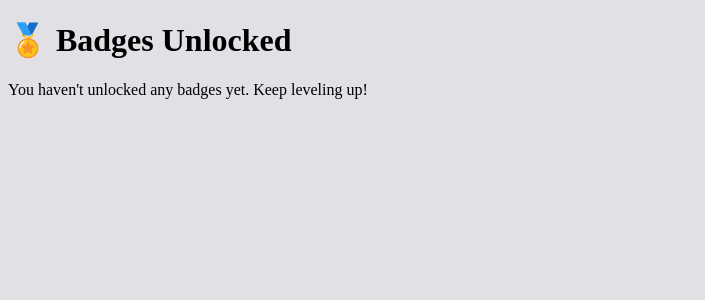
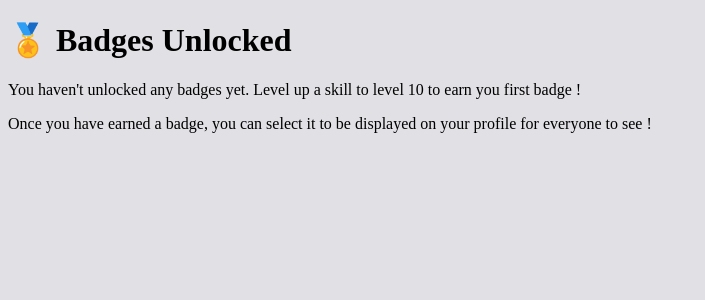
Before and after one commit to PaulFrp/xp-tracker, a Flask app: page /badges in a window 1280 px wide. Shown: the part 59-359 px from the top of the page, without its empty margins (0-705 px from the left). Run offline with Flask 3, Linux system fonts and the light colour scheme; the visitor is signed in with stand-in values (Sample User, id 1); data that the repository does not hold is empty; some libraries are stand-ins or nearby versions.

Commit message:
change leveling up curve

```diff
--- a/app.py
+++ b/app.py
@@ -65,22 +65,22 @@ skill_descriptions = {
 }
 
 skill_guides = {
-    "Strength": "🏋️ Weightlifting, bodyweight strength exercises",
-    "Endurance": "🏃 Running, cycling, long-distance workouts",
-    "Mobility": "🧘 Yoga, stretching routines, mobility drills",
-    "Speed": "⏱ Sprinting drills, agility training",
-    "Intelligence": "📚 Read books, take courses, learn new skills (languages, science, etc.)",
-    "Concentration": "🧠 Practice deep work (30+ min), mindfulness, no-phone blocks",
-    "Logic": "♟ Solve puzzles, do math problems, write code, play strategy games",
-    "Creativity": "🎨 Draw, write, compose music, brainstorm, design projects",
-    "Dexterity": "🎯 Play an instrument, juggle, craft, do precise movements or sports like tennis",
-    "Vitality": "💧 Track hydration, sleep 7–8h, eat balanced meals, avoid junk food",
-    "Recovery": "🛀 Do deep stretching, foam rolling, breathing exercises, quality sleep",
-    "Affection": "💞 Send kind messages, call loved ones, spend quality time with someone",
-    "Discipline": "📅 Complete daily routines, habit streaks, wake-up on time",
-    "Planning": "📝 Write to-do lists, plan your week, track long-term goals",
-    "Reflection": "🪞Journal your thoughts, write lessons from the day, meditate on choices",
-    "Good deeds": "🤝 Help someone, donate, volunteer, pick up trash, small acts of kindness"
+    "Strength": "🏋️ Weightlifting, bodyweight strength exercises (i.e. 1 push up = 1 XP)",
+    "Endurance": "🏃 Running, cycling, long-distance workouts (i.e. 100m running = 1 XP)" ,
+    "Mobility": "🧘 Yoga, mobility drills (i.e. 1min of mobility training= 1 XP)",
+    "Speed": "⏱ Sprinting drills, agility training (i.e. 100m sprint = 10 XP)",
+    "Intelligence": "📚 Read books, take courses, learn new skills (i.e. 1 page read = 1 XP)",
+    "Concentration": "🧠 Practice deep work (30+ min), mindfulness, no-phone blocks (i.e. 1 min of deep work = 1 XP)",
+    "Logic": "♟ Solve puzzles, do math problems, write code, play strategy games (i.e. 1 min of coding = 1 XP)",
+    "Creativity": "🎨 Draw, write, compose music, brainstorm, design projects (i.e. 1 min of drawing = 1 XP)",
+    "Dexterity": "🎯 Play an instrument, juggle, craft, do precise movements or sports like tennis (i.e. 1 min of tennis = 1 XP)",
+    "Vitality": "💧 Track hydration, sleep 7–8h, eat balanced meals, avoid junk food (i.e. 1 healthy meal = 10 XP, -10XP if junk food or alcohol)",
+    "Recovery": "🛀 Do deep stretching, foam rolling, breathing exercises, quality sleep (i.e. Stretching session after excercise = 10 XP)",
+    "Affection": "💞 Send kind messages, call loved ones, spend quality time with someone (i.e. 1 call with a loved one = 10 XP or 1 hug = 1XP)",
+    "Discipline": "📅 Complete daily routines, habit streaks, wake-up on time (i.e. Completing daily challenges = 10 XP)",
+    "Planning": "📝 Write to-do lists, plan your week, track long-term goals (i.e. Having a plan for the day = 10 XP)",
+    "Reflection": "🪞Journal your thoughts, write lessons from the day, meditate on choices (i.e. 1min reflecting = 1 XP)",
+    "Good deeds": "🤝 Help someone, donate, volunteer, pick up trash, small acts of kindness (i.e. 1 act of kindness = 10 XP)"
 }
 
 
@@ -190,11 +190,6 @@ def init_db():
     except Exception as e:
         # Handle any exceptions (e.g., DB already initialized or connection issues)
         print(f"Error initializing the database: {e}")
-
-
-if __name__ == '__main__':
-    init_db()  # Initialize the database at application startup
-    app.run(debug=True)
 
 @app.route("/")
 def index():
@@ -493,10 +488,7 @@ def update_selected_titles():
         data = request.get_json()
         user_id = session.get('user_id')
         title = data['title']
-        print(title)
         action = data['action']
-        print(action)
-
         with get_db_connection() as conn:
             c = conn.cursor()
             c.execute("SELECT selected_titles FROM selected_titles WHERE user_id = %s", (user_id,))
@@ -573,9 +565,7 @@ def update_selected_badges():
         data = request.get_json()
         user_id = session.get('user_id')
         badge = data['title']
-        print(badge)
         action = data['action']
-        print(action)
 
         with get_db_connection() as conn:
             c = conn.cursor()
@@ -595,7 +585,6 @@ def update_selected_badges():
 
             # Save the updated selection back into the database
             selected_json = json.dumps(selected_badges)
-            print(selected_json)
 
             c.execute("""
                 INSERT INTO selected_badges (user_id, selected_badges)
@@ -631,29 +620,37 @@ def add_xp():
     row = cursor.fetchone()
 
     if row:
-        new_xp = row[0] + xp_to_add
-        cursor.execute("UPDATE progress SET xp = %s WHERE skill = %s AND user_id = %s", (new_xp, skill, user_id))
+        current_xp, current_level = row
+        old_level = current_level
+        new_xp = current_xp + xp_to_add
+
+        # Level-up loop with increasing XP requirement per level
+        while True:
+            xp_needed = 100*current_level + 25 * sum(range(1, current_level))
+            if new_xp >= xp_needed:
+                new_xp -= xp_needed
+                current_level += 1
+            else:
+                break
+
+        # Update database
+        cursor.execute(
+            "UPDATE progress SET xp = %s, level = %s WHERE user_id = %s AND skill = %s",
+            (new_xp, current_level, user_id, skill)
+        )
         conn.commit()
+        conn.close()
 
-        # Fetch level again (in case already updated elsewhere)
-        cursor.execute("SELECT level FROM progress WHERE user_id = %s AND skill = %s", (user_id, skill))
-        current_level = cursor.fetchone()[0]
-        old_level = current_level
-
-        # Level-up loop
-        while new_xp >= current_level * 100:
-            current_level += 1
-            new_xp -= (current_level - 1) * 100
-            cursor.execute("UPDATE progress SET level = %s, xp = %s WHERE user_id = %s AND skill = %s",
-                           (current_level, new_xp, user_id, skill))
-            conn.commit()
-
-        conn.close()
-        return jsonify({ "old_level": old_level, "current_level": current_level, "skill": skill })
+        return jsonify({
+            "old_level": old_level,
+            "current_level": current_level,
+            "skill": skill
+        })
 
     else:
         conn.close()
         return jsonify(success=False, error="Skill not found"), 404
+
 
 
 @app.route('/delete_xp', methods=['POST'])
@@ -665,33 +662,39 @@ def delete_xp():
     conn = get_db_connection()
     cursor = conn.cursor()
     user_id = session['user_id']
+
+    # Fetch current XP and level
     cursor.execute("SELECT xp, level FROM progress WHERE user_id = %s AND skill = %s", (user_id, skill))
     row = cursor.fetchone()
 
     if row:
-        new_xp = row[0] - xp_to_delete
-        cursor.execute("UPDATE progress SET xp = %s WHERE skill = %s AND user_id = %s", (new_xp, skill, user_id))
-        conn.commit()
-        cursor.execute("SELECT level FROM progress WHERE skill = %s", (skill,))
-        current_level = cursor.fetchone()[0]
-        #Need logic to avoid level to go below 1
-        while new_xp < 0:
-            if current_level == 1:
-                new_xp = 0
-                cursor.execute("UPDATE progress SET xp = %s WHERE skill = %s AND user_id = %s", (new_xp, skill, user_id))
-                break
-            else:
-                cursor.execute("UPDATE progress SET level = %s WHERE skill = %s AND user_id = %s ", (current_level - 1, skill, user_id))
-                new_xp += (current_level - 1) * 100
-                cursor.execute("UPDATE progress SET xp = %s WHERE skill = %s AND user_id = %s", (new_xp, skill, user_id))
-                current_level -= 1
+        current_xp, current_level = row
+        new_xp = current_xp - xp_to_delete
+
+        # Level-down logic with increasing XP per level
+        while new_xp < 0 and current_level > 1:
+            # Calculate the XP needed for the current level
+            current_level -= 1
+            xp_needed_for_last_level = 100  + 25 * sum(range(1, current_level))
+            new_xp += xp_needed_for_last_level
+
+        # Ensure XP doesn't go below 0 and level doesn't go below 1
+        if new_xp < 0 and current_level == 1:
+            new_xp = 0
+
+        cursor.execute(
+            "UPDATE progress SET xp = %s, level = %s WHERE user_id = %s AND skill = %s",
+            (new_xp, current_level, user_id, skill)
+        )
         conn.commit()
         conn.close()
-        return jsonify(success=True, level_down=(new_xp < 0))
+
+        return jsonify(success=True, current_level=current_level, new_xp=new_xp)
 
     else:
         conn.close()
         return jsonify(success=False, error="Skill not found"), 404
+
 
 @app.route('/daily_challenges', methods=['POST'])
 def daily_challenges():
@@ -808,3 +811,9 @@ def public_profile(username):
         skill_to_category=skill_to_category,
         title_info=title_info,
     )
+
+
+
+if __name__ == '__main__':
+    init_db()  # Initialize the database at application startup
+    app.run(debug=True)
--- a/templates/badges.html
+++ b/templates/badges.html
@@ -42,7 +42,8 @@
         {% endfor %}
     </div>
     {% else %}
-    <p>You haven't unlocked any badges yet. Keep leveling up!</p>
+    <p>You haven't unlocked any badges yet. Level up a skill to level 10 to earn you first badge !</p>
+    <p>Once you have earned a badge, you can select it to be displayed on your profile for everyone to see !</p>
     {% endif %}
 
     <script>
--- a/templates/card_blue.html
+++ b/templates/card_blue.html
@@ -34,6 +34,7 @@
                 <div class="xp-bar-group">
                     {% for skill, cat, xp, level in stats %}
                         {% if cat == category %}
+                        {% set level_xp_required = 100 + 25 * ((level) * (level - 1)) // 2 %}
                         <div class="skill-bar">
                             <div class="skill-info">
                                 <span class="arrow" onclick="toggleSkillDetails('{{ skill|lower|replace(' ', '-') }}')">▶</span>
@@ -41,9 +42,9 @@
                             </div>
 
                             <div class="xp-bar">
-                                <div class="fill" style="width: {{ (xp / (level * 100)) * 100 }}%"></div>
+                                <div class="fill" style="width: {{ (xp / level_xp_required) * 100 }}%"></div>
                             </div>
-                            <div class="xp">{{ xp }} / {{ level * 100 }} XP</div>
+                            <div class="xp">{{ xp }} / {{ level_xp_required }} XP</div>
 
                             <div class="skill-details" id="details-{{ skill|lower|replace(' ', '-') }}">
                                 <p><strong>Description:</strong> {{ skill_descriptions[skill] }}</p>
@@ -53,6 +54,7 @@
                         {% endif %}
                     {% endfor %}
                 </div>
+
             </div>
             {% endfor %}
         </div>
--- a/templates/card_gold.html
+++ b/templates/card_gold.html
@@ -35,6 +35,7 @@
                 <div class="xp-bar-group">
                     {% for skill, cat, xp, level in stats %}
                         {% if cat == category %}
+                        {% set level_xp_required = 100 + 25 * ((level) * (level - 1)) // 2 %}
                         <div class="skill-bar">
                             <div class="skill-info">
                                 <span class="arrow" onclick="toggleSkillDetails('{{ skill|lower|replace(' ', '-') }}')">▶</span>
@@ -42,9 +43,9 @@
                             </div>
 
                             <div class="xp-bar">
-                                <div class="fill" style="width: {{ (xp / (level * 100)) * 100 }}%"></div>
+                                <div class="fill" style="width: {{ (xp / level_xp_required) * 100 }}%"></div>
                             </div>
-                            <div class="xp">{{ xp }} / {{ level * 100 }} XP</div>
+                            <div class="xp">{{ xp }} / {{ level_xp_required }} XP</div>
 
                             <div class="skill-details" id="details-{{ skill|lower|replace(' ', '-') }}">
                                 <p><strong>Description:</strong> {{ skill_descriptions[skill] }}</p>
@@ -54,6 +55,7 @@
                         {% endif %}
                     {% endfor %}
                 </div>
+
             </div>
             {% endfor %}
         </div>
--- a/templates/titles.html
+++ b/templates/titles.html
@@ -34,7 +34,8 @@
         {% endfor %}
     </div>
     {% else %}
-    <p>You haven't unlocked any titles yet. Keep leveling up!</p>
+    <p>You haven't unlocked any titles yet. Reach level 10 in any skill to unlock a title !</p>
+    <p>Once you have earned a title, you can select it to be displayed on your profile for everyone to see !</p>
     {% endif %}
 
     <script>
```
Also changed, not shown: templates/card_green.html (+5 -2 lines), templates/card_red.html (+5 -2 lines).
